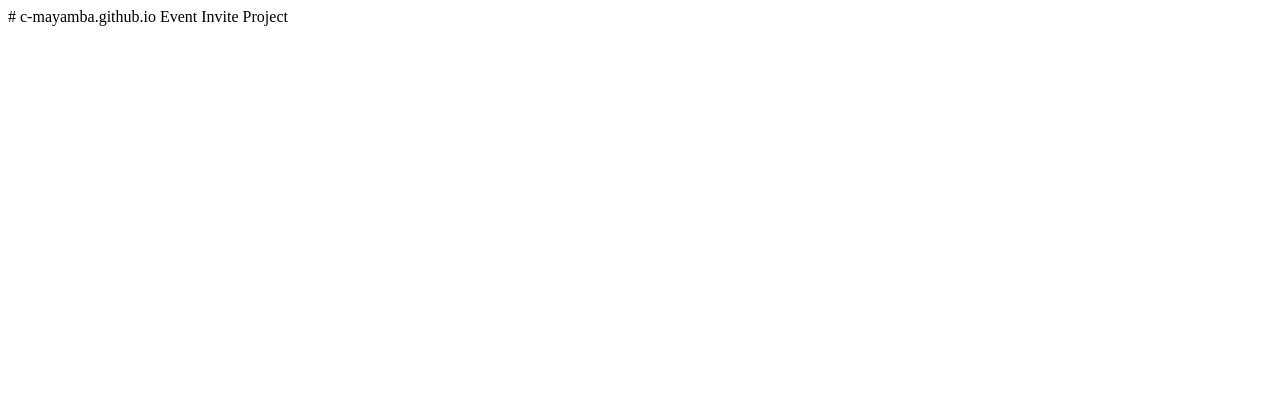
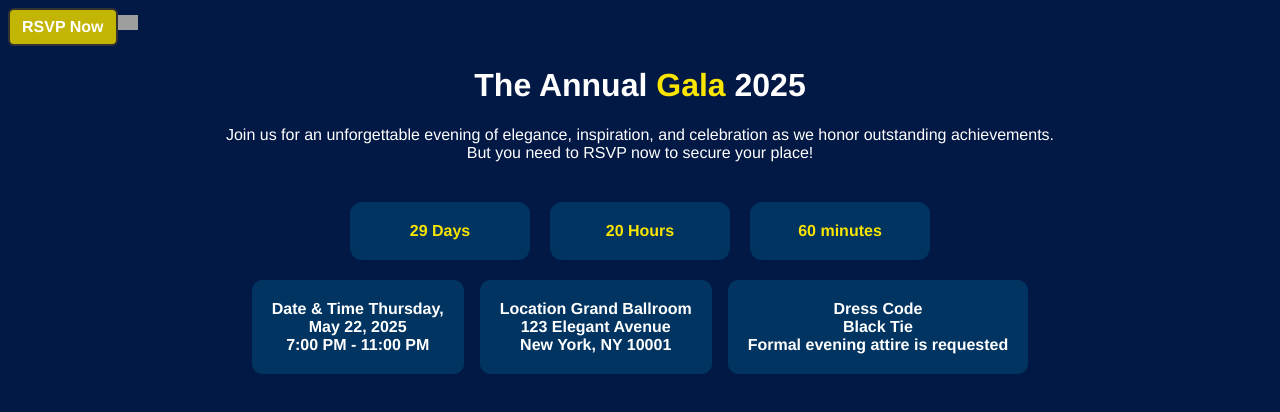
Before and after one commit to c-mayamba/c-mayamba.github.io, a plain HTML site: page index.html in a window 1280 px wide. Drawn offline with Linux system fonts and the light colour scheme; grey boxes are pictures that could not be loaded.

Commit message:
Update index.html for my Event Invite

```diff
--- a/index.html
+++ b/index.html
@@ -1,2 +1,126 @@
-# c-mayamba.github.io
-Event Invite Project
+<!DOCTYPE html>
+<html>
+    <head>
+        <meta charset="utf-8">
+        <title>Project: Event invite</title>
+        <style>
+            body {
+                background-color: rgb(2, 24, 69);
+                color: rgb(255, 255, 255);
+                font-family:  Helvetica, Arial, sans-serif;
+            }
+
+            #header1 {
+                font-weight: bold;
+
+            }
+
+            #image1 {
+                position: absolute;
+                top: 15px;
+            }
+
+            .header3 {
+                display: inline-block;
+                border: 2px solid #333;
+                padding: 8px 12px;
+                background-color: rgb(194, 181, 4);
+                border-radius: 6px;
+                font-weight: bold;
+
+
+
+            }
+
+            h1 {
+                text-align: center;
+            }
+
+            #wordcolor {
+                color: rgb(250, 229, 0);
+            }
+
+            #details {
+                text-align: center;
+            }
+
+            .box-container {
+            display: flex;
+            gap: 20px;
+            justify-content: center;
+            margin-top: 40px;
+            }
+
+            .box {
+            padding: 20px 40px;
+            border-radius: 12px;
+            color: rgb(250, 229, 0);
+            font-weight: bold;
+            text-align: center;
+            min-width: 100px;
+            background-color: rgb(1, 52, 97);
+            }
+
+            .box-container2 {
+            display: flex;
+            gap: 16px;
+            justify-content: center;
+            padding: 20px;
+            }
+
+            .box_2 {
+            padding: 20px;
+            border-radius: 10px;
+            color: #fff;
+            background-color: rgb(1, 52, 97);
+            font-weight: bold;
+            text-align: center;
+            white-space: nowrap;
+            flex-shrink: 0;
+            transition: transform 0.2s;
+}
+
+        </style>
+    </head>
+    <body>
+
+
+        <div class="header3">RSVP Now</div>
+        <img id="image1" src="https://upload.wikimedia.org/wikipedia/commons/thumb/a/a5/Google_Calendar_icon_%282020%29.svg/250px-Google_Calendar_icon_%282020%29.svg.png" width="20">
+
+        <h1>The Annual <span id="wordcolor">Gala</span> 2025</h1>
+
+        <p id="details">Join us for an unforgettable evening of         elegance, inspiration, and celebration as we honor              outstanding achievements.<br>
+        But you need to RSVP now to secure your place!
+
+        </p>
+
+<div class="box-container">
+  <div class="box box1">29 Days</div>
+  <div class="box box2">20 Hours</div>
+  <div class="box box3">60 minutes</div>
+</div>
+
+    <div class="box-container2">
+        <div class="box_2 box6">Date & Time
+        Thursday,<br>
+        May 22, 2025<br>
+        7:00 PM - 11:00 PM
+        </div>
+        <div class="box_2 box7">Location
+        Grand Ballroom<br>
+
+        123 Elegant Avenue<br>
+
+        New York, NY 10001
+        </div>
+        <div class="box_2 box8">Dress Code<br>
+        Black Tie<br>
+
+        Formal evening attire is requested
+
+        </div>
+</div>
+
+    </body>
+</html>
```
